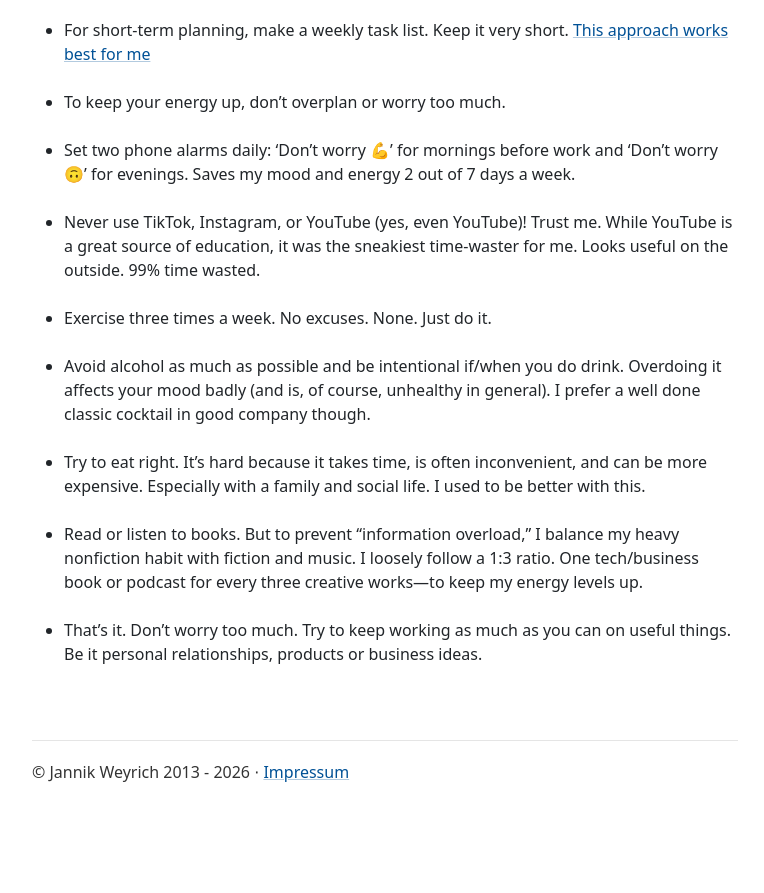
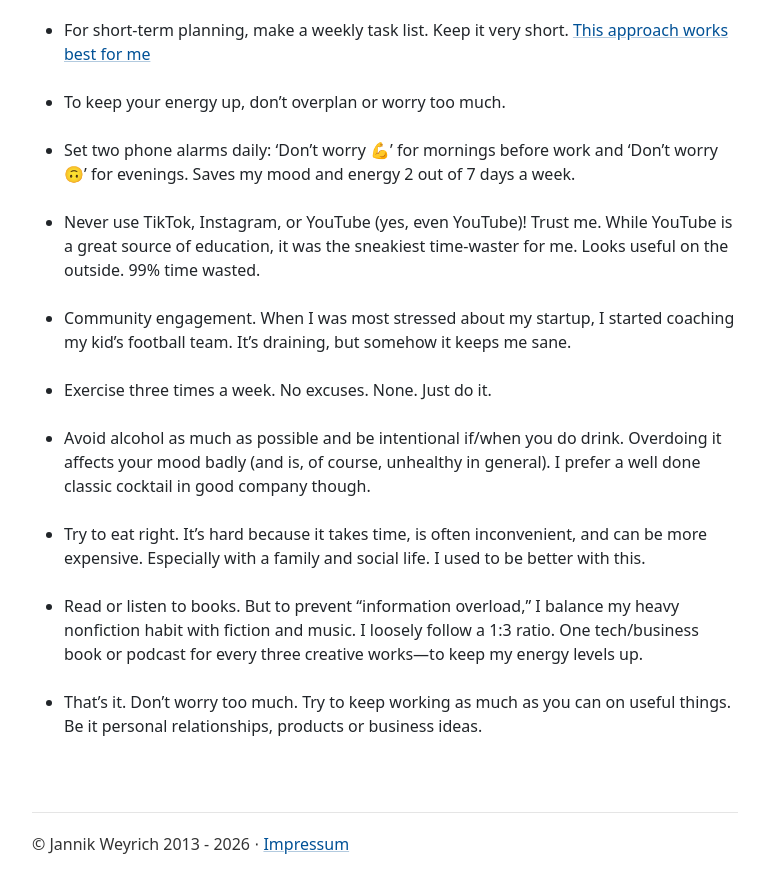
Before and after one commit to jnkwrych/jnkwrych.github.io, a Jekyll site: the page built from _posts/2026-04-16-how-to-stay-sane-running-a-default-dead-startup.md, in a window 1280 px wide and 900 px high, scrolled down 1420 px. Shown: the top 893 px of the window, without its empty margins (255-1019 px from the left). Built offline with Jekyll 4.4.1, drawn with Linux system fonts in a browser that asks for light colours; before the commit the page ends 2248 px from its top, so only the background shows below that.

Commit message:
Add community engagement tip for startup stress relief
Added a tip about community engagement for stress relief.

```diff
--- a/_posts/2026-04-16-how-to-stay-sane-running-a-default-dead-startup.md
+++ b/_posts/2026-04-16-how-to-stay-sane-running-a-default-dead-startup.md
@@ -44,6 +44,8 @@ _This list is in no particular order. I tried to come up with everything that I
 
 - Never use TikTok, Instagram, or YouTube (yes, even YouTube)! Trust me. While YouTube is a great source of education, it was the sneakiest time-waster for me. Looks useful on the outside. 99% time wasted.
 
+- Community engagement. When I was most stressed about my startup, I started coaching my kid’s football team. It’s draining, but somehow it keeps me sane.
+
 - Exercise three times a week. No excuses. None. Just do it.
 
 - Avoid alcohol as much as possible and be intentional if/when you do drink. Overdoing it affects your mood badly (and is, of course, unhealthy in general). I prefer a well done classic cocktail in good company though.
```
